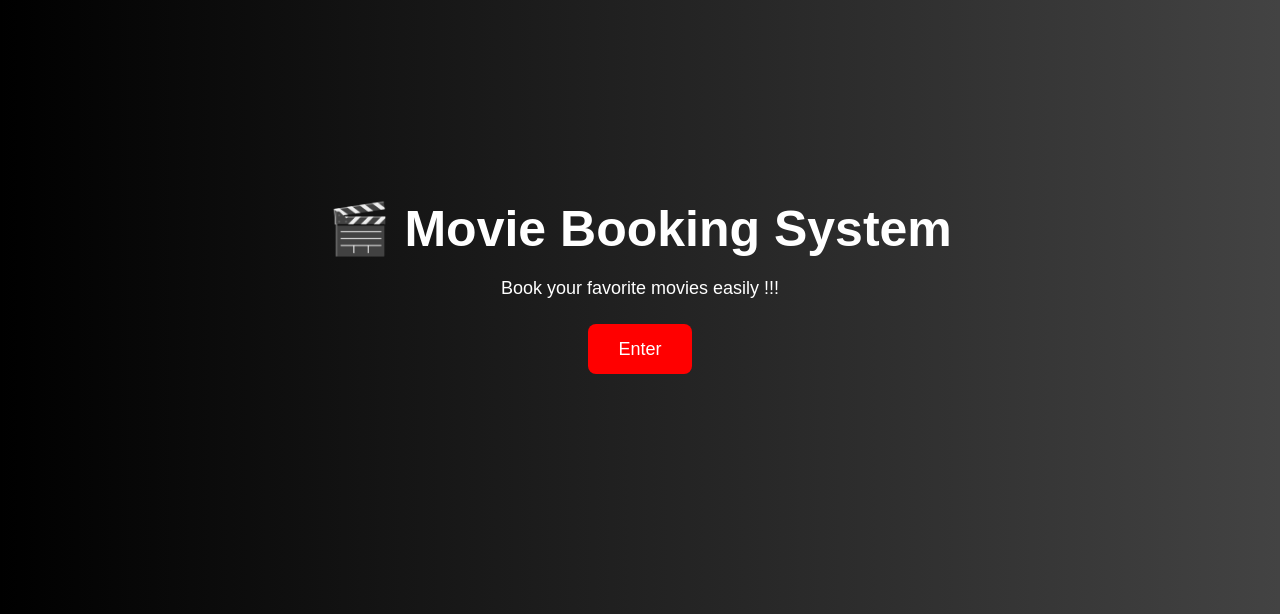
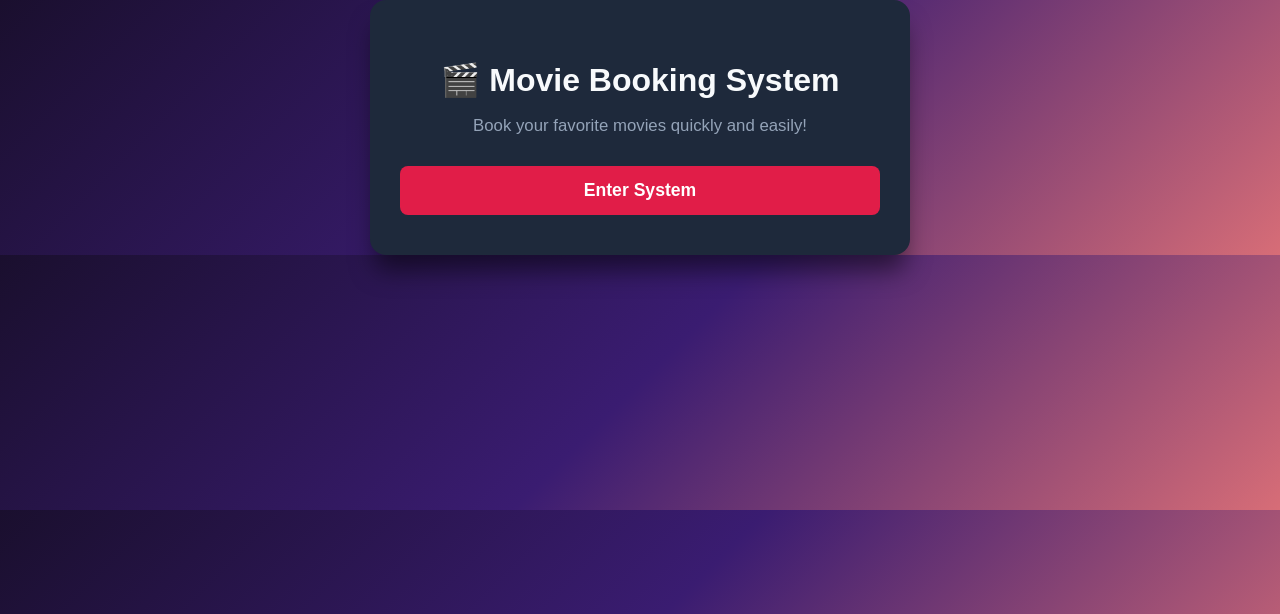
Before and after one commit to AuroraWisp/Movie-Ticket-Booking, a PHP site: page / in a window 1280 px wide. Shown: the top 614 px of the page. Run offline with PHP 8.4, Linux system fonts and the light colour scheme.

Commit message:
Refactor index.php
Updated the HTML structure and styles for the movie booking system, including a welcome card and session handling.

```diff
--- a/index.php
+++ b/index.php
@@ -1,55 +1,73 @@
+<?php
+session_start();
+
+// If the user is already logged in, redirect straight to the movies selection page
+if (isset($_SESSION['user_id'])) {
+    header("Location: movies.php");
+    exit();
+}
+?>
 <!DOCTYPE html>
-<html>
+<html lang="en">
 <head>
+    <meta charset="UTF-8">
+    <meta name="viewport" content="width=device-width, initial-scale=1.0">
     <title>Movie Booking System</title>
+    <link rel="stylesheet" href="css/style.css">
     <style>
-        body {
-            margin: 0;
-            padding: 0;
-            background: linear-gradient(to right, #000000, #434343);
-            font-family: Arial, sans-serif;
-            color: white;
+        .welcome-card {
+            background-color: #1e293b;
+            padding: 40px 30px;
+            border-radius: 16px;
+            box-shadow: 0 20px 25px -5px rgba(0, 0, 0, 0.5);
+            max-width: 480px;
+            width: 90%;
+            margin: 0 auto;
             text-align: center;
         }
 
-        .container {
-            margin-top: 200px;
+        .welcome-card h1 {
+            font-size: 2rem;
+            color: #f8fafc;
+            margin-bottom: 12px;
         }
 
-        h1 {
-            font-size: 50px;
-            margin-bottom: 20px;
-        }
-
-        p {
-            font-size: 18px;
-            margin-bottom: 40px;
+        .welcome-card p {
+            color: #94a3b8;
+            font-size: 1.05rem;
+            margin-bottom: 30px;
         }
 
         .enter-btn {
-            padding: 15px 30px;
-            font-size: 18px;
-            background-color: red;
-            color: white;
+            display: inline-block;
+            width: 100%;
+            padding: 14px 28px;
+            font-size: 1.1rem;
+            font-weight: 700;
+            background-color: #e11d48;
+            color: #ffffff;
             border: none;
             border-radius: 8px;
             cursor: pointer;
             text-decoration: none;
+            transition: all 0.2s ease;
+            box-sizing: border-box;
         }
 
         .enter-btn:hover {
-            background-color: darkred;
+            background-color: #be123c;
+            transform: translateY(-2px);
+            box-shadow: 0 8px 20px rgba(225, 29, 72, 0.4);
         }
     </style>
 </head>
 <body>
 
-<div class="container">
-    <h1>🎬 Movie Booking System</h1>
-    <p>Book your favorite movies easily !!!</p>
-
-    <a href="login.php" class="enter-btn">Enter</a>
-</div>
+    <div class="welcome-card">
+        <h1>🎬 Movie Booking System</h1>
+        <p>Book your favorite movies quickly and easily!</p>
+        <a href="login.php" class="enter-btn">Enter System</a>
+    </div>
 
 </body>
 </html>
```
